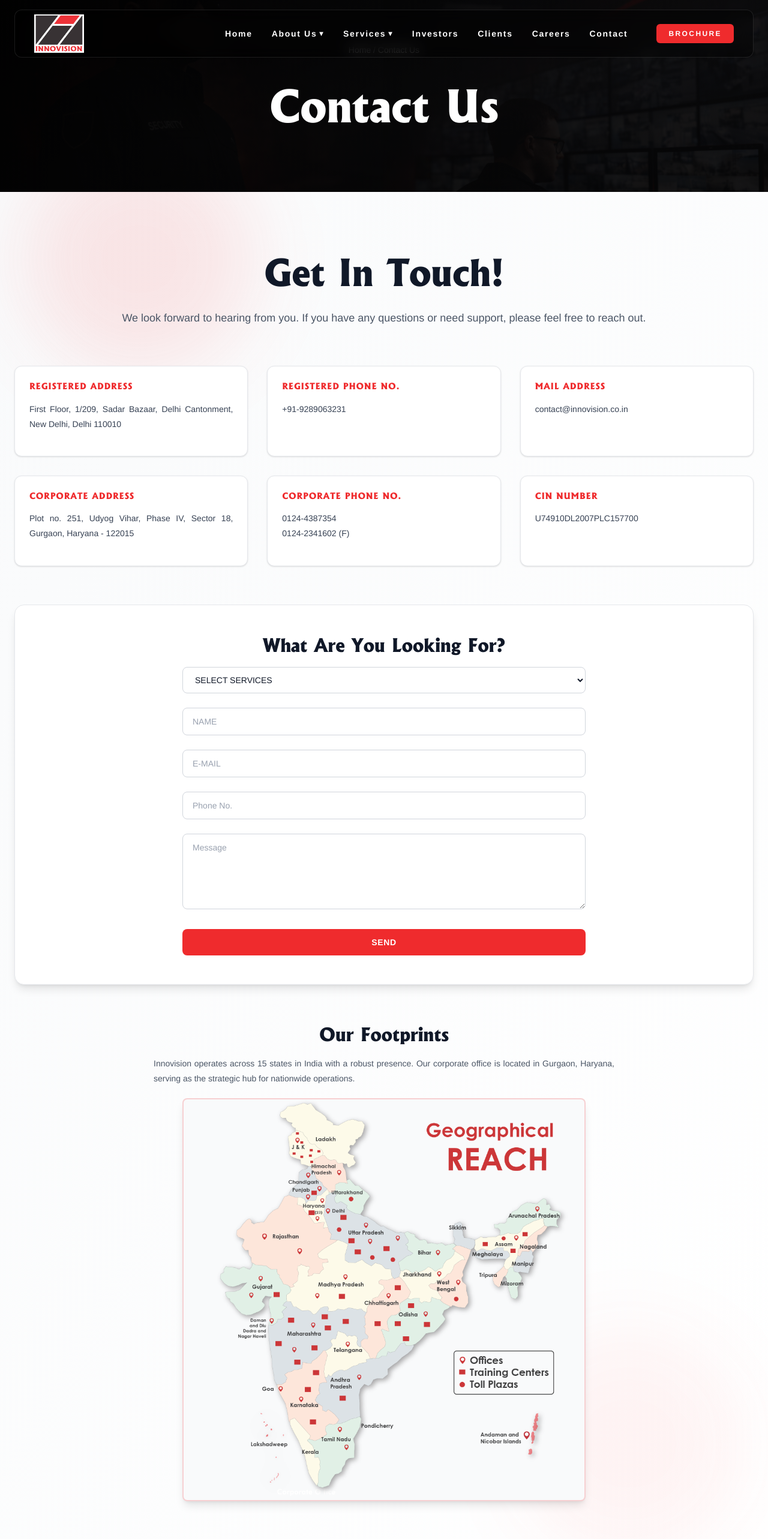
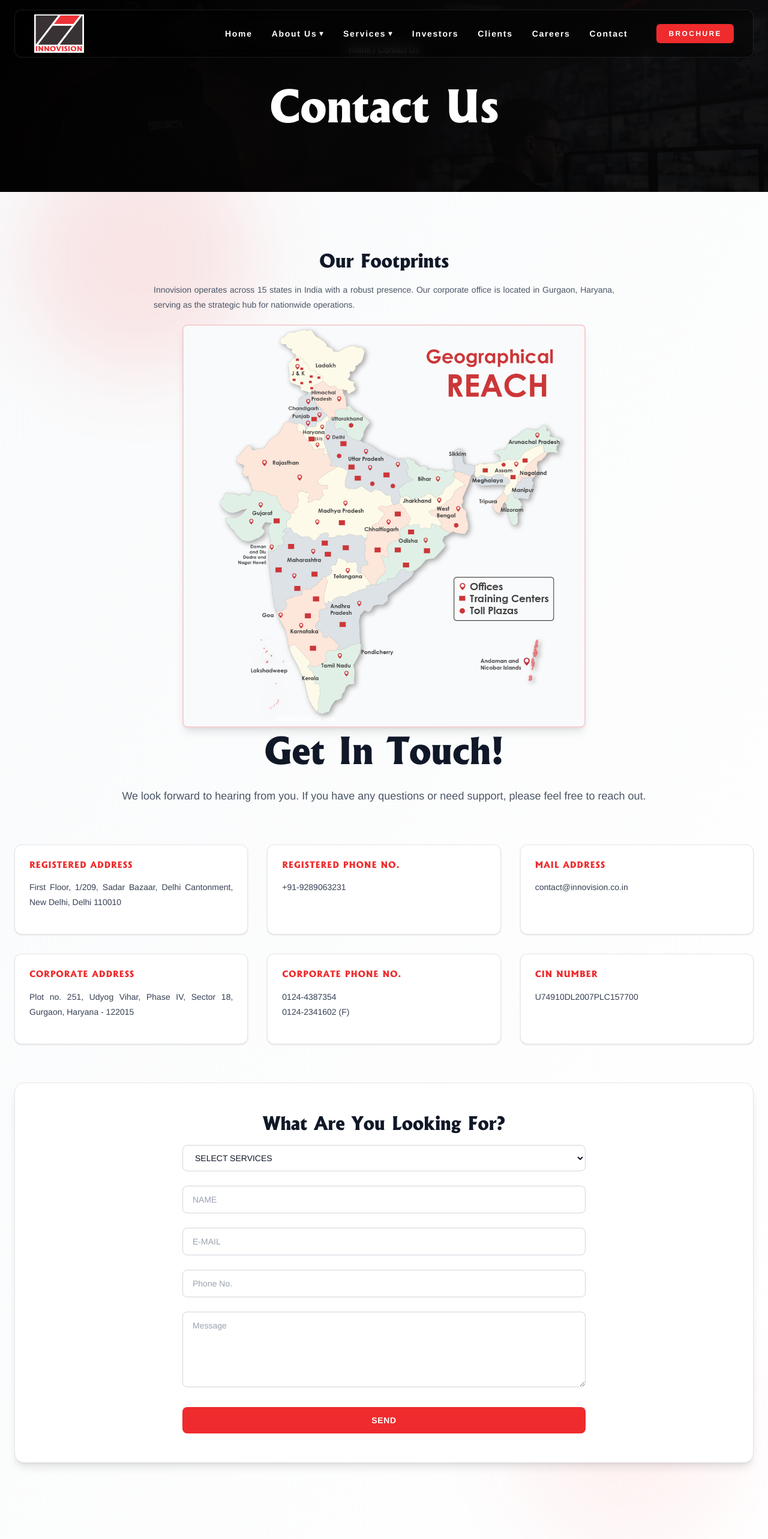
Before and after one commit to Smahesh26/ghb-innovision, a Next.js app: page /contact in a window 1280 px wide. Shown: the top 2566 px of the page at 60% size. Built offline with nearby package versions, Linux system fonts and the light colour scheme.

Commit message:
sections regarrange

```diff
--- a/app/components/Contact.tsx
+++ b/app/components/Contact.tsx
@@ -25,6 +25,37 @@ export default function Contact() {
       <div className="relative mx-auto max-w-7xl px-6">
 
         {/* Header */}
+           <motion.div
+          initial={{ opacity: 0, y: 20 }}
+          whileInView={{ opacity: 1, y: 0 }}
+          transition={{ duration: 0.8 }}
+          viewport={{ once: true }}
+        >
+          <h3 className="mb-4 text-center text-2xl font-bold text-gray-900 sm:text-3xl">
+            Our Footprints
+          </h3>
+
+          <p className="mb-6 text-center text-sm text-gray-600 max-w-3xl mx-auto">
+            Innovision operates across 15 states in India with a robust presence.
+            Our corporate office is located in Gurgaon, Haryana, serving as the strategic hub for nationwide operations.
+          </p>
+
+          {/* Footprints Map Image - Centered */}
+          <motion.div
+            initial={{ opacity: 0, scale: 0.95 }}
+            whileInView={{ opacity: 1, scale: 1 }}
+            transition={{ duration: 0.8 }}
+            viewport={{ once: true }}
+            className="mx-auto max-w-2xl overflow-hidden rounded-lg border-2 border-[#EF2B2D]/20 bg-gray-50 shadow-lg"
+          >
+            <img
+              src="/images/footprints.png"
+              alt="Innovision Footprints across India"
+              className="h-full w-full object-contain"
+            />
+          </motion.div>
+
+        </motion.div>
         <motion.div
           initial={{ opacity: 0, y: 20 }}
           whileInView={{ opacity: 1, y: 0 }}
@@ -208,37 +239,7 @@ export default function Contact() {
         </motion.div>
 
         {/* Our Footprints */}
-        <motion.div
-          initial={{ opacity: 0, y: 20 }}
-          whileInView={{ opacity: 1, y: 0 }}
-          transition={{ duration: 0.8 }}
-          viewport={{ once: true }}
-        >
-          <h3 className="mb-4 text-center text-2xl font-bold text-gray-900 sm:text-3xl">
-            Our Footprints
-          </h3>
 
-          <p className="mb-6 text-center text-sm text-gray-600 max-w-3xl mx-auto">
-            Innovision operates across 15 states in India with a robust presence.
-            Our corporate office is located in Gurgaon, Haryana, serving as the strategic hub for nationwide operations.
-          </p>
-
-          {/* Footprints Map Image - Centered */}
-          <motion.div
-            initial={{ opacity: 0, scale: 0.95 }}
-            whileInView={{ opacity: 1, scale: 1 }}
-            transition={{ duration: 0.8 }}
-            viewport={{ once: true }}
-            className="mx-auto max-w-2xl overflow-hidden rounded-lg border-2 border-[#EF2B2D]/20 bg-gray-50 shadow-lg"
-          >
-            <img
-              src="/images/footprints.png"
-              alt="Innovision Footprints across India"
-              className="h-full w-full object-contain"
-            />
-          </motion.div>
-
-        </motion.div>
 
       </div>
     </section>
--- a/app/page.tsx
+++ b/app/page.tsx
@@ -2,7 +2,7 @@ import Header from "./components/Header";
 import Hero from "./components/Hero";
 import About from "./components/About";
 import BusinessModel from "./components/BusinessModel";
-import Timeline from "./components/Timeline";
+import Stats from "./components/Stats";
 import WhyChooseUs from "./components/WhyChooseUs";
 import InvestmentHighlights from "./components/InvestmentHighlights";
 import Technology from "./components/Technology";
@@ -189,22 +189,43 @@ export default function Home() {
 
       <Header />
       <main id="main-content" role="main">
+        {/* 1. Banners */}
         <Hero />
+
+        {/* 2. Numbers Section */}
+
+
+        {/* 3. Who We Are */}
         <About />
-      {/* <BusinessModel /> */}
-      <Timeline />
+
+        {/* 4. Our Services */}
+        <Services />
+        {/* <Stats /> */}
+        {/* 5. Why Choose Us */}
         <WhyChooseUs />
-      <Industries />
+
+        {/* 6. Facts & Figures */}
         <InvestmentHighlights />
 
+        {/* 7. Industries Served */}
+        <Industries />
+
+        {/* 8. Technology & Innovation */}
+        <Technology />
+
+        {/* 9. Our Clients */}
+        <Clients />
+
+        {/* 10. Client Reviews */}
         <Reviews />
 
-      <Technology />
-      <Clients />
-      {/* <MDMessage /> */}
+        {/* 11. IPO Ready */}
         <CTA />
+
+        {/* 12-14. Our Footprints + Get in Touch + Contact Form */}
         <Contact />
-      <Services />
+
+        {/* 15. News & Articles */}
         <News />
       </main>
       <Footer />
```
Lines whose indentation alone changed are shown as unchanged.
